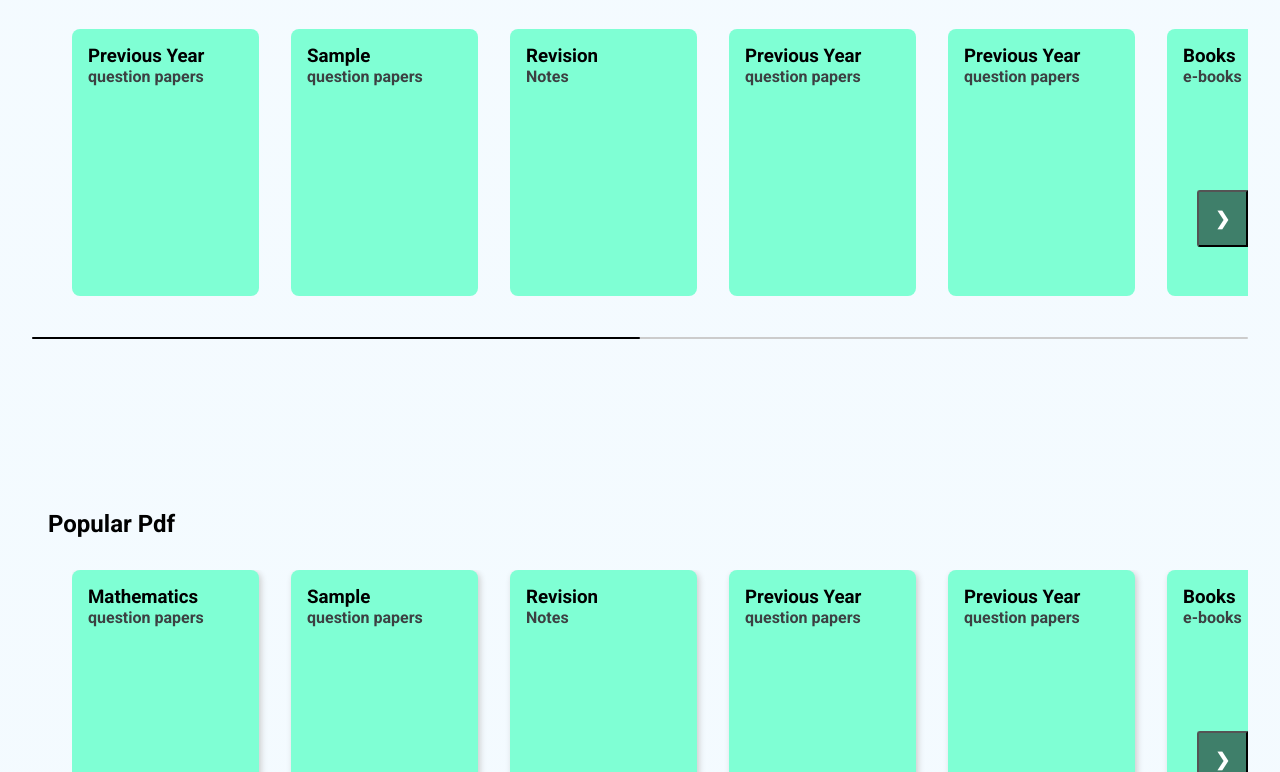
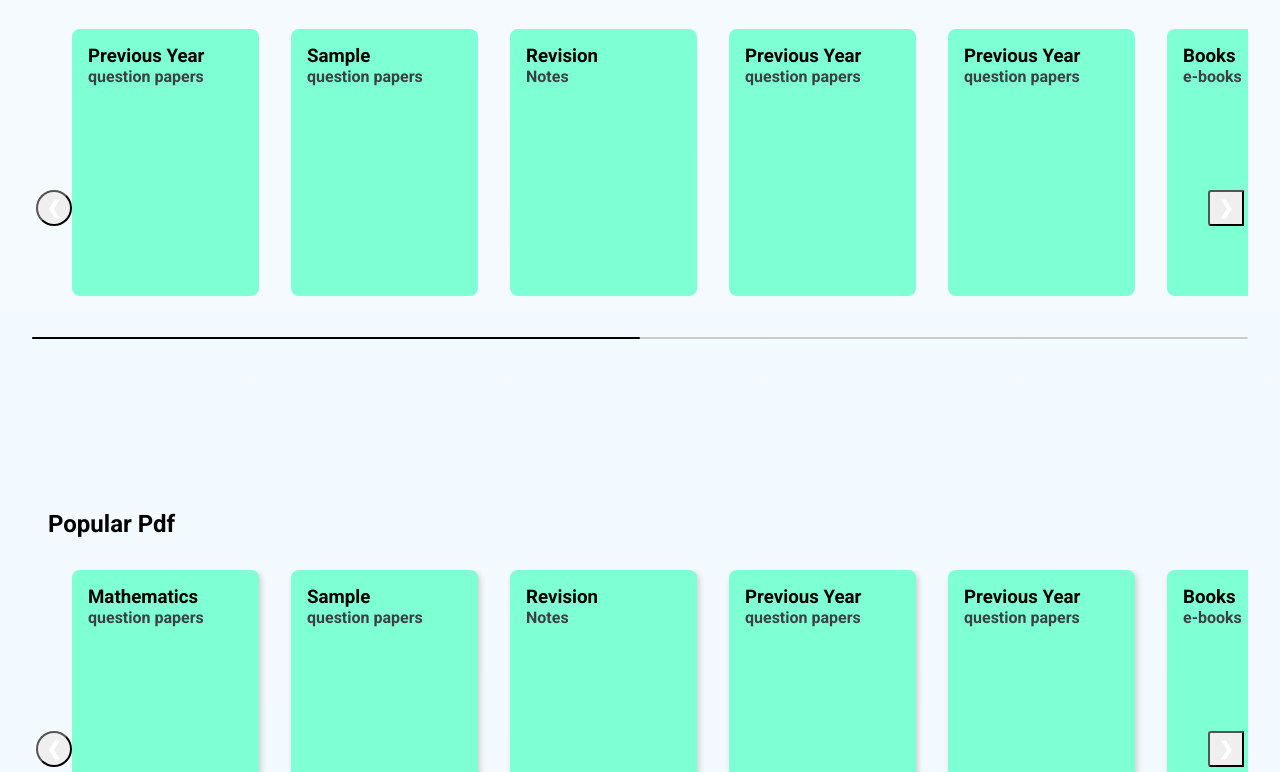
Before and after one commit to notesindeeed/notesindeed, a plain HTML site: page index.html in a window 1280 px wide. Shown: the part 2028-2800 px from the top of the page. Drawn offline with Linux system fonts and the light colour scheme.

Commit message:
Update style.css

```diff
--- a/style.css
+++ b/style.css
@@ -267,7 +267,13 @@ li img {
     font-size: 18px;
     transition: 0.6s ease;
     user-select: none;
-    background-color: rgba(0, 0, 0, 0.5);
+    display: flex;
+    width: 30px;
+    height: 30px;
+    border-radius: 50%;
+    justify-content: center;
+    align-items: center;
+    margin: 0 4px;
 }
 
 .next {
```
